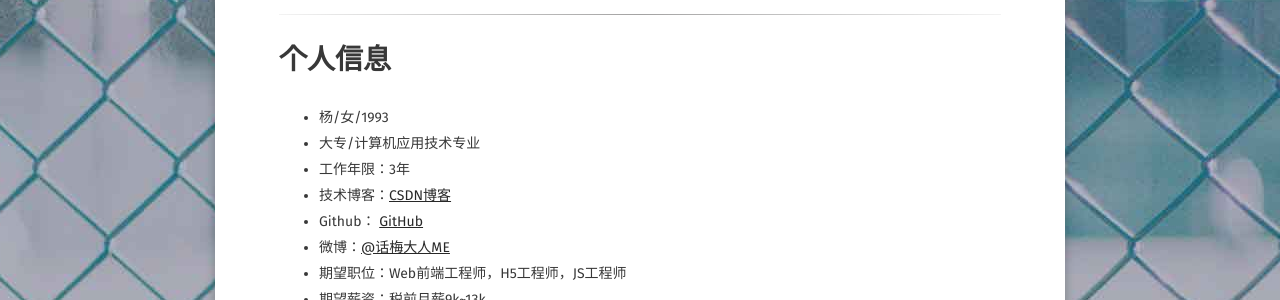
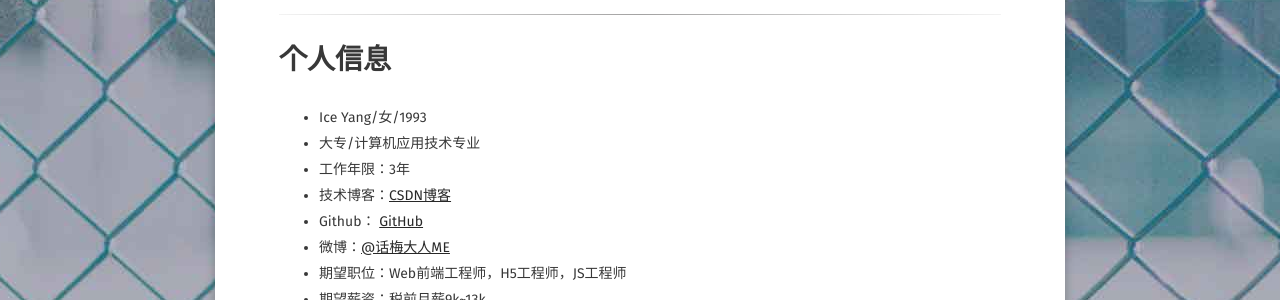
Before and after one commit to ybx13579/IceYang.github.io, a Jekyll site: the page built from about/index.md, in a window 1280 px wide and 900 px high. Shown: the part 366-666 px from the top of the window. Built offline with Jekyll 4.4.1, drawn with Linux system fonts in a browser that asks for light colours; some web fonts are replaced.

Commit message:
Update index.md

```diff
--- a/about/index.md
+++ b/about/index.md
@@ -16,7 +16,7 @@ comments: false
 
 # 个人信息
 
- - 杨/女/1993
+ - Ice Yang/女/1993
  - 大专/计算机应用技术专业
  - 工作年限：3年
  - 技术博客：[CSDN博客](http://blog.csdn.net/YangBingX)
```
